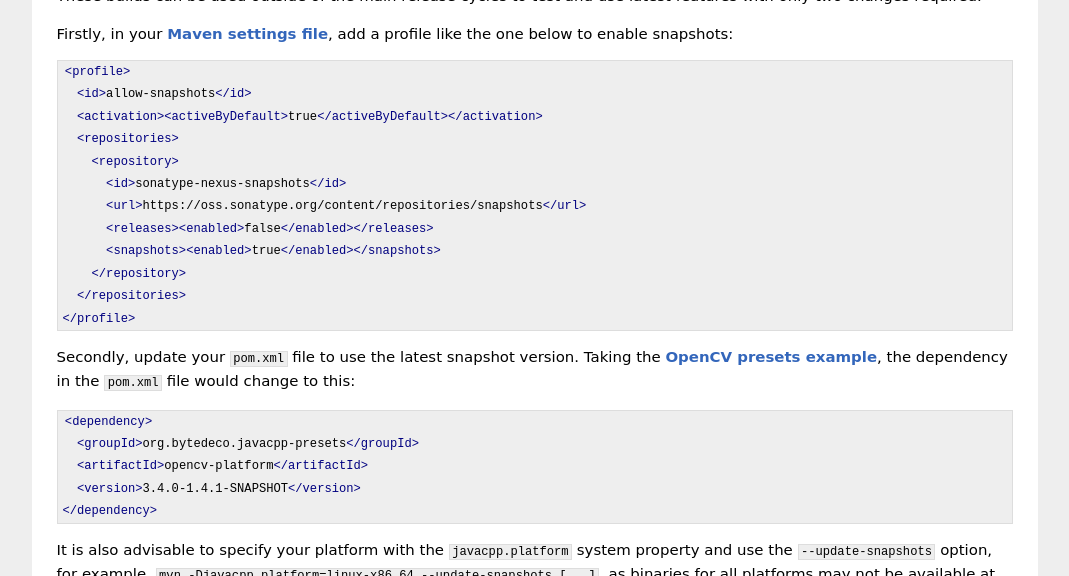
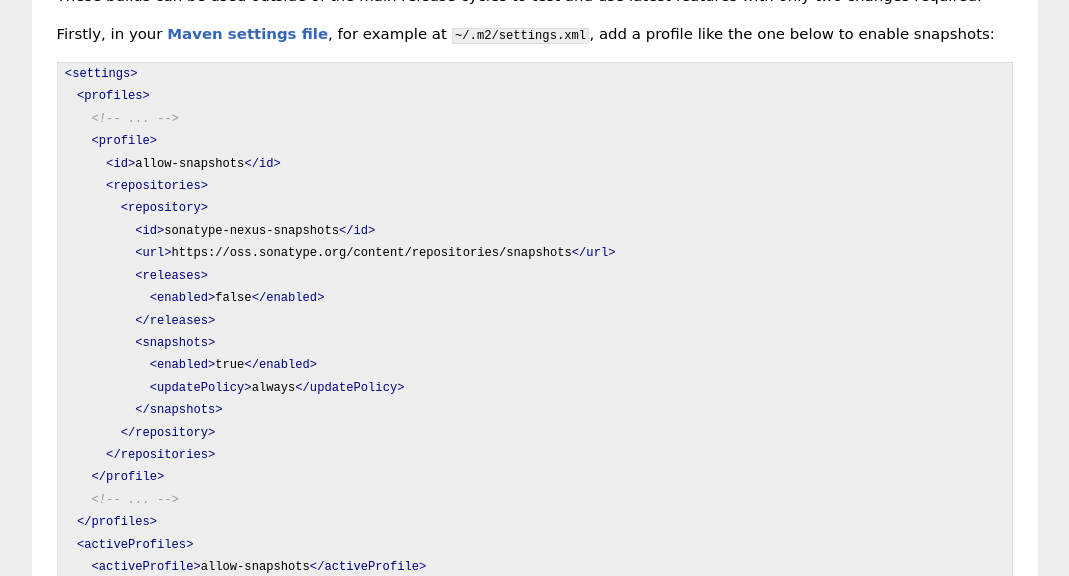
Before and after one commit to bytedeco/bytedeco.github.io, a Jekyll site: the page built from builds/index.md, in a window 1280 px wide and 900 px high, cut to the strip 324-900 px from the top of the window. Shown: the whole strip, without its empty margins (105-1174 px from the left). Built offline with Jekyll 4.4.1, drawn with Linux system fonts in a browser that asks for light colours; some of the changed text lies outside the part shown.

Commit message:
Clarify instructions for the Maven settings file and snapshot builds

````diff
--- a/builds/index.md
+++ b/builds/index.md
@@ -13,21 +13,34 @@ Using Snapshot Builds
 
 These builds can be used outside of the main release cycles to test and use latest features with only two changes required.
 
-Firstly, in your [Maven settings file](https://maven.apache.org/settings.html), add a profile like the one below to enable snapshots:
+Firstly, in your [Maven settings file](https://maven.apache.org/settings.html), for example at `~/.m2/settings.xml`, add a profile like the one below to enable snapshots:
 
 ```xml
-<profile>
-  <id>allow-snapshots</id>
-  <activation><activeByDefault>true</activeByDefault></activation>
-  <repositories>
-    <repository>
-      <id>sonatype-nexus-snapshots</id>
-      <url>https://oss.sonatype.org/content/repositories/snapshots</url>
-      <releases><enabled>false</enabled></releases>
-      <snapshots><enabled>true</enabled></snapshots>
-    </repository>
-  </repositories>
-</profile>
+<settings>
+  <profiles>
+    <!-- ... -->
+    <profile>
+      <id>allow-snapshots</id>
+      <repositories>
+        <repository>
+          <id>sonatype-nexus-snapshots</id>
+          <url>https://oss.sonatype.org/content/repositories/snapshots</url>
+          <releases>
+            <enabled>false</enabled>
+          </releases>
+          <snapshots>
+            <enabled>true</enabled>
+            <updatePolicy>always</updatePolicy>
+          </snapshots>
+        </repository>
+      </repositories>
+    </profile>
+    <!-- ... -->
+  </profiles>
+  <activeProfiles>
+    <activeProfile>allow-snapshots</activeProfile>
+  </activeProfiles>
+</settings>
 ```
 
 Secondly, update your `pom.xml` file to use the latest snapshot version. Taking the [OpenCV presets example](https://github.com/bytedeco/javacpp-presets/tree/master/opencv#sample-usage), the dependency in the `pom.xml` file would change to this:
@@ -36,7 +49,7 @@ Secondly, update your `pom.xml` file to use the latest snapshot version. Taking
 <dependency>
   <groupId>org.bytedeco.javacpp-presets</groupId>
   <artifactId>opencv-platform</artifactId>
-  <version>3.4.0-1.4.1-SNAPSHOT</version>
+  <version>3.4.1-1.4.1-SNAPSHOT</version>
 </dependency>
 ```
 
````
